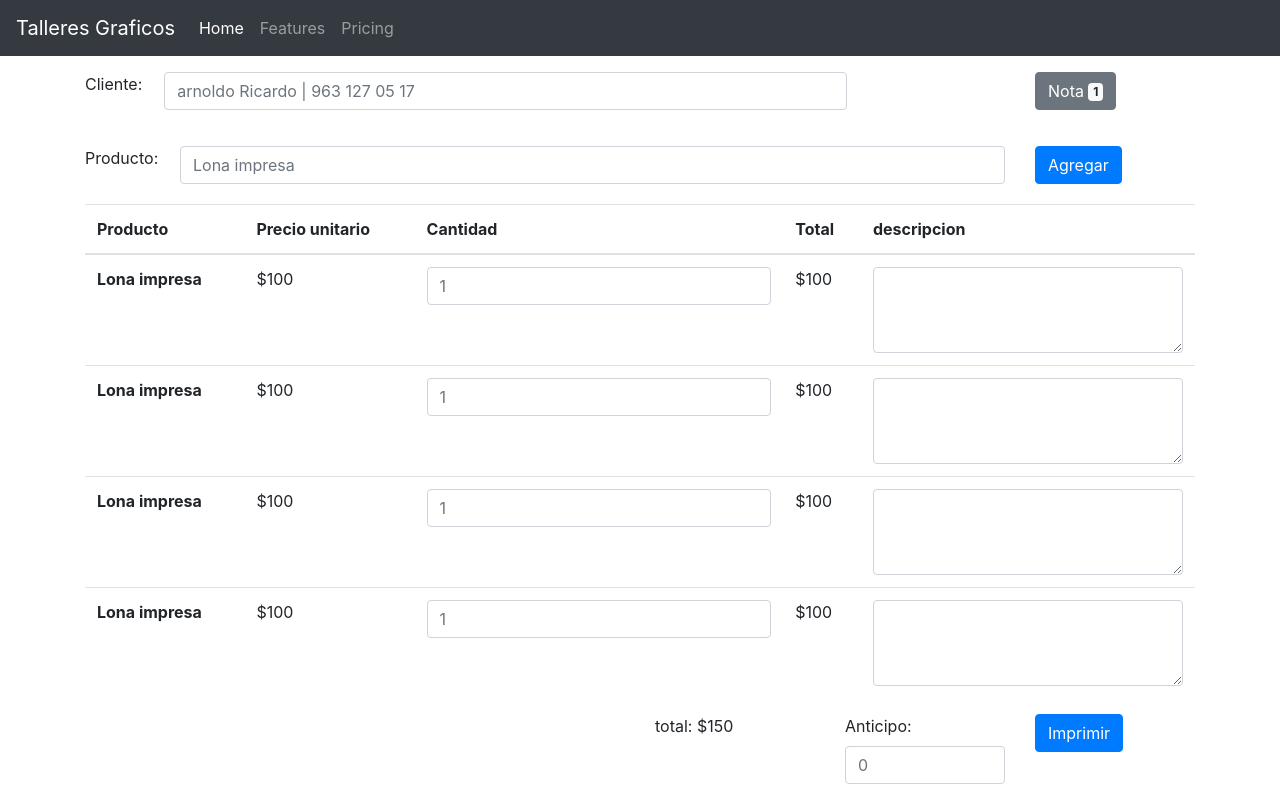
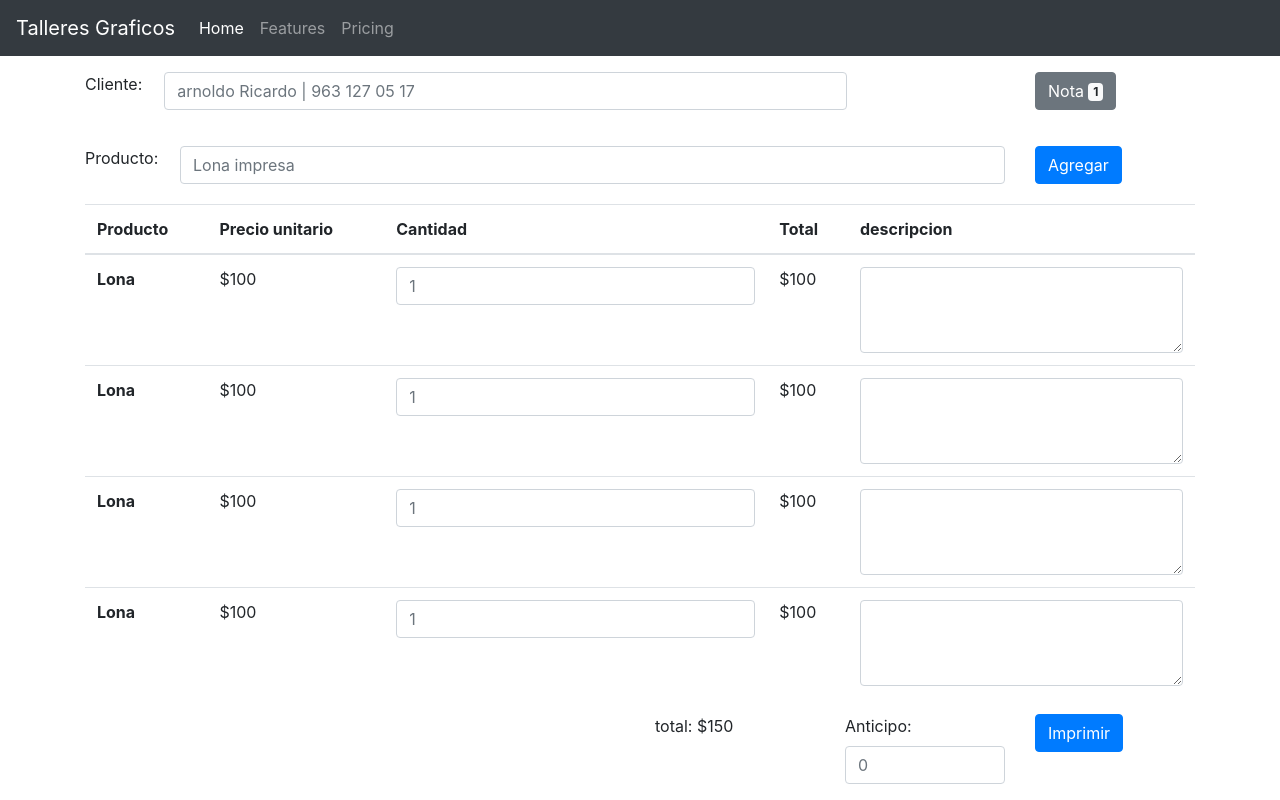
Before and after one commit to ArnoldoRicardo/imprenta-soft, a React (Create React App) app: page / in a window 1280 px wide. Built offline with nearby package versions, Linux system fonts and the light colour scheme.

Commit message:
correccion de datos preseteados

```diff
--- a/src/components/CreateNota.js
+++ b/src/components/CreateNota.js
@@ -15,28 +15,36 @@ class CreateNota extends Component {
             productos: [
                 {
                     id: 1,
-                    name: 'Lona impresa',
+                    nombre: 'Lona',
+                    costo: '20.00',
+                    departamento: 'gran formato',
                     precio: 100,
                     cantidad: 1,
                     descripcion: 'lona de se vende',
                 },
                 {
                     id: 2,
-                    name: 'Lona impresa',
+                    nombre: 'Lona',
+                    costo: '20.00',
+                    departamento: 'gran formato',
                     precio: 100,
                     cantidad: 1,
                     descripcion: 'lona de se vende',
                 },
                 {
                     id: 3,
-                    name: 'Lona impresa',
+                    nombre: 'Lona',
+                    costo: '20.00',
+                    departamento: 'gran formato',
                     precio: 100,
                     cantidad: 1,
                     descripcion: 'lona de se vende',
                 },
                 {
                     id: 4,
-                    name: 'Lona impresa',
+                    nombre: 'Lona',
+                    costo: '20.00',
+                    departamento: 'gran formato',
                     precio: 100,
                     cantidad: 1,
                     descripcion: 'lona de se vende',
--- a/src/components/ProductoTable.js
+++ b/src/components/ProductoTable.js
@@ -19,7 +19,7 @@ const ProductoTable = (props) => {
             <tbody>
                 {productos.map((producto) => (
                     <tr key={producto.id}>
-                        <th scope='row'>{producto.name}</th>
+                        <th scope='row'>{producto.nombre}</th>
                         <td>${producto.precio}</td>
                         <td>
                             <input
```
